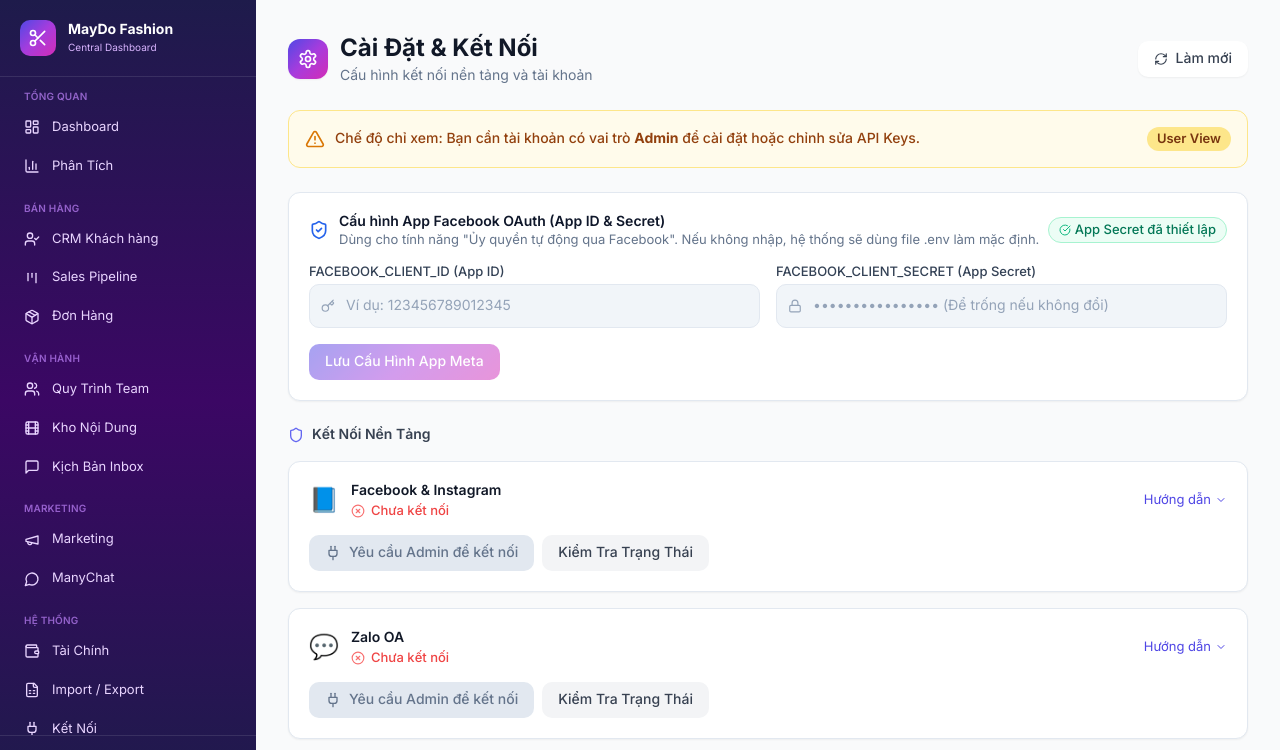
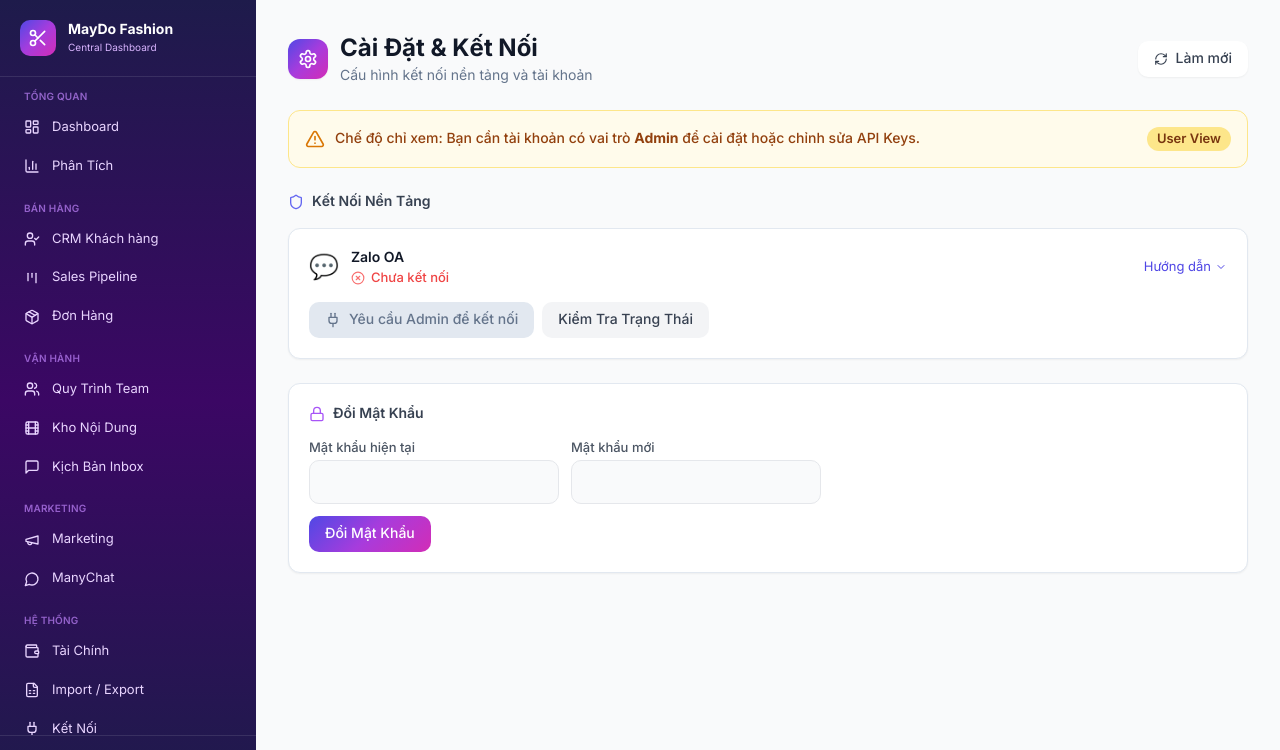
Before and after one commit to nguyen121294/caykimmaydo, a Next.js app: page /settings in a window 1280 px wide. Shown: the top 750 px of the page. Built offline with nearby package versions, Linux system fonts and the light colour scheme; no server answers; the database is empty.

Commit message:
feat: implement settings content component for platform configuration and credential management

```diff
--- a/app/settings/_components/settings-content.tsx
+++ b/app/settings/_components/settings-content.tsx
@@ -6,18 +6,6 @@
 import { toast } from 'sonner';
 
 const platforms = [
-  {
-    id: 'facebook_oauth',
-    name: 'Facebook & Instagram',
-    icon: '📘',
-    isOAuth: true,
-    oauthUrl: '/api/oauth/facebook/authorize',
-    guide: [
-      'Nhấn "Kết Nối Facebook" để ủy quyền.',
-      'Hệ thống tự lấy Token (60 ngày) cho Fanpage, Ads và Instagram.',
-      'Vui lòng cấp tất cả các quyền được yêu cầu.'
-    ],
-  },
   {
     id: 'zalo',
     name: 'Zalo OA',
@@ -185,65 +173,7 @@
         </div>
       )}
 
-      {/* Meta App OAuth Configuration Card */}
-      <div className="bg-white rounded-xl shadow-sm border border-slate-200 p-5">
-        <div className="flex items-center justify-between mb-4">
-          <div className="flex items-center gap-2.5">
-            <ShieldCheck className="w-5 h-5 text-blue-600" />
-            <div>
-              <h3 className="font-semibold text-slate-900">Cấu hình App Facebook OAuth (App ID & Secret)</h3>
-              <p className="text-xs text-slate-500">Dùng cho tính năng "Ủy quyền tự động qua Facebook". Nếu không nhập, hệ thống sẽ dùng file .env làm mặc định.</p>
-            </div>
-          </div>
-          {hasMetaClientSecret && (
-            <span className="text-xs bg-emerald-50 text-emerald-700 border border-emerald-200 font-medium px-2.5 py-1 rounded-full flex items-center gap-1">
-              <CheckCircle className="w-3 h-3 text-emerald-500" /> App Secret đã thiết lập
-            </span>
-          )}
-        </div>
 
-        <div className="grid grid-cols-1 md:grid-cols-2 gap-4">
-          <div>
-            <label className="text-xs font-medium text-slate-700 mb-1 block">FACEBOOK_CLIENT_ID (App ID)</label>
-            <div className="relative">
-              <Key size={14} className="absolute left-3 top-1/2 -translate-y-1/2 text-slate-400" />
-              <input
-                type="text"
-                disabled={!isAdmin}
-                value={metaClientId}
-                onChange={(e) => setMetaClientId(e.target.value)}
-                placeholder="Ví dụ: 123456789012345"
-                className="w-full pl-9 pr-4 py-2 text-sm bg-slate-50 rounded-lg border border-slate-200 focus:ring-2 focus:ring-blue-500 focus:border-transparent outline-none disabled:bg-slate-100 disabled:text-slate-500"
-              />
-            </div>
-          </div>
-
-          <div>
-            <label className="text-xs font-medium text-slate-700 mb-1 block">FACEBOOK_CLIENT_SECRET (App Secret)</label>
-            <div className="relative">
-              <Lock size={14} className="absolute left-3 top-1/2 -translate-y-1/2 text-slate-400" />
-              <input
-                type="password"
-                disabled={!isAdmin}
-                value={metaClientSecret}
-                onChange={(e) => setMetaClientSecret(e.target.value)}
-                placeholder={hasMetaClientSecret ? '•••••••••••••••• (Để trống nếu không đổi)' : 'Nhập Facebook App Secret'}
-                className="w-full pl-9 pr-4 py-2 text-sm bg-slate-50 rounded-lg border border-slate-200 focus:ring-2 focus:ring-blue-500 focus:border-transparent outline-none disabled:bg-slate-100 disabled:text-slate-500"
-              />
-            </div>
-          </div>
-        </div>
-
-        <div className="flex items-center gap-2 mt-4">
-          <button
-            onClick={saveMetaAppCredentials}
-            disabled={!isAdmin || savingMetaApp}
-            className="px-4 py-2 text-sm gradient-bg text-white rounded-lg hover:opacity-90 transition font-medium disabled:opacity-50"
-          >
-            {savingMetaApp ? 'Đang lưu...' : 'Lưu Cấu Hình App Meta'}
-          </button>
-        </div>
-      </div>
 
       {/* Platform Connections */}
       <div className="space-y-4">
```
